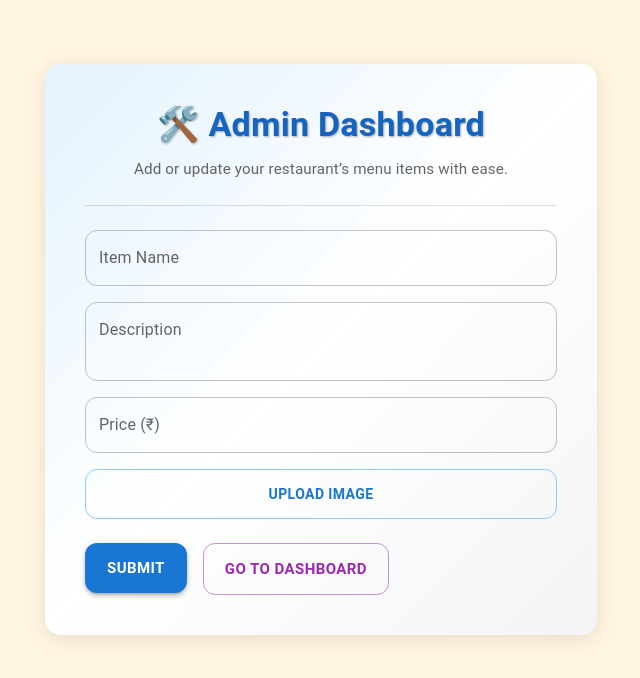
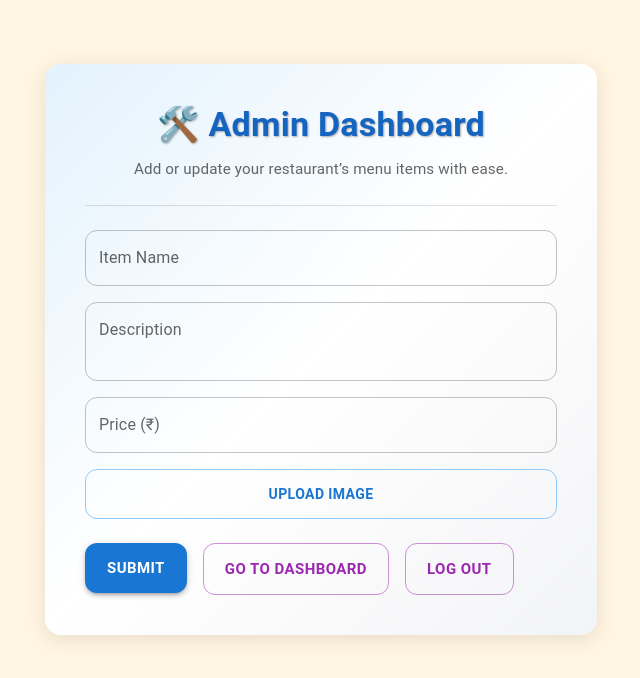
Before and after one commit to BinoyBalakrishnan/mycafe, a React (Create React App) app in the folder client/: page /admindashboard in a window 1280 px wide. Shown: the top 678 px of the page, without its empty margins (319-959 px from the left). Built offline with nearby package versions, Linux system fonts and the light colour scheme; no server answers.

Commit message:
Logout Code added

```diff
--- a/client/src/components/AdminDashboard.js
+++ b/client/src/components/AdminDashboard.js
@@ -111,6 +111,14 @@ class AdminDashboard extends Component {
   goDashboard = () => {
     this.props.navigate("/dashboard");
   };
+  handleLogout = () => {
+  localStorage.removeItem("token");
+  localStorage.removeItem("role");
+  localStorage.removeItem("email");
+
+  this.props.navigate("/login");
+};
+
 
   render() {
     const {
@@ -283,6 +291,26 @@ class AdminDashboard extends Component {
                 Go to Dashboard
               </Button>
             </Grid>
+            <Grid item xs={12} sm={6}>
+              <Button
+                variant="outlined"
+                color="secondary"
+                fullWidth
+                size="large"
+                sx={{
+                  borderRadius: 3,
+                  py: 1.5,
+                  fontWeight: "bold",
+                  "&:hover": {
+                    backgroundColor: "#fce4ec",
+                    transform: "scale(1.03)",
+                  },
+                }}
+                onClick={this.handleLogout}
+              >
+                Log Out
+              </Button>
+            </Grid>
           </Grid>
 
           {/* Snackbar */}
--- a/client/src/components/Dashboard.js
+++ b/client/src/components/Dashboard.js
@@ -41,7 +41,9 @@ class Dashboard extends Component {
   componentDidMount() {
     axios.get("https://mycafe-backend-d4ddd9e2a6bfcfe7.centralindia-01.azurewebsites.net/api/data")
       .then(response => {
-        const menuItems = response.data;
+       // const menuItems = response.data;
+        const menuItems = Array.isArray(response.data)? response.data : response.data.items || response.data.data || [];
+
         const chartData = this.getChartData(menuItems);
         this.setState({ menuItems, chartData });
       })
```
Also changed, not shown: 1 other file (tests, documents, lock files or other folders).
